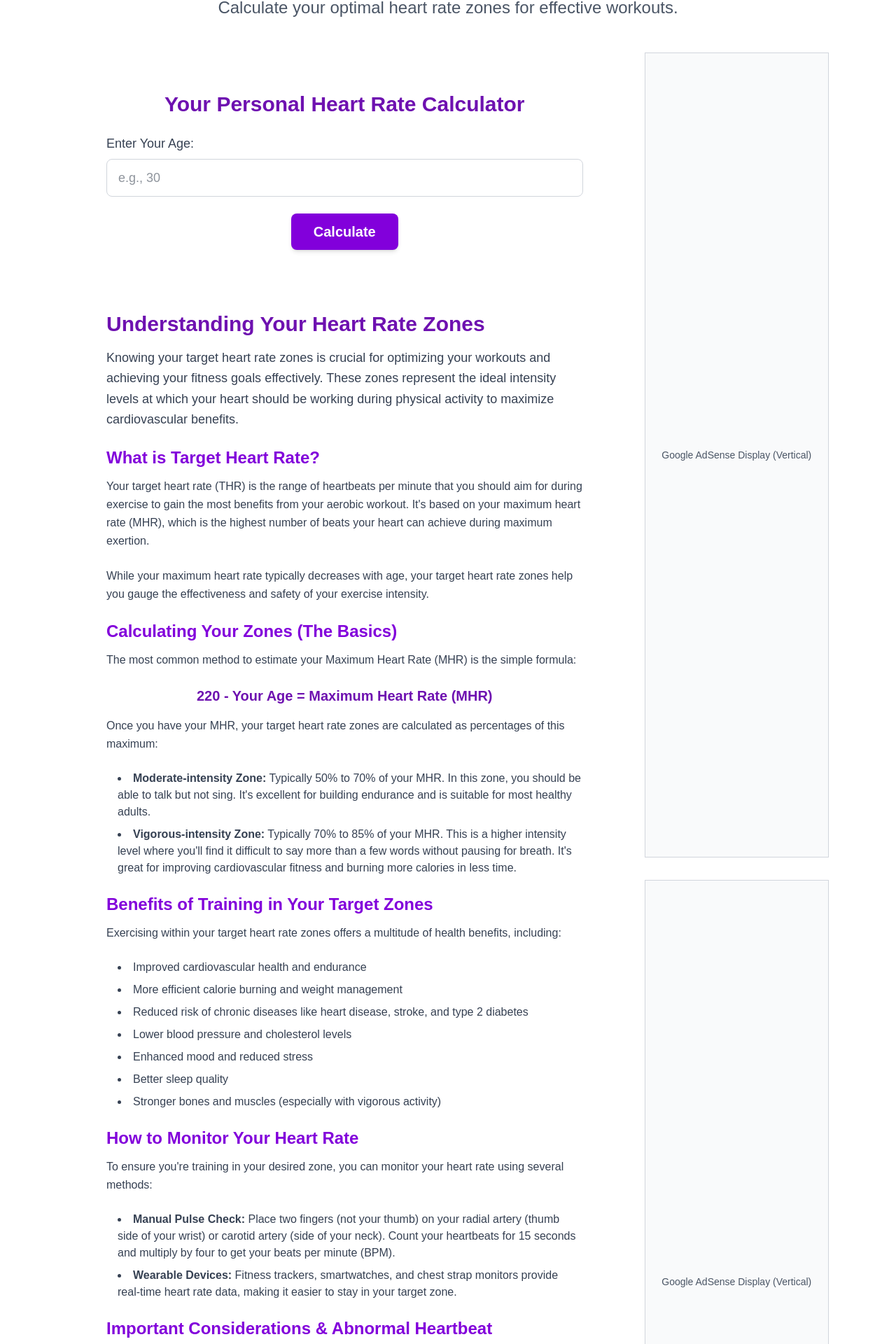
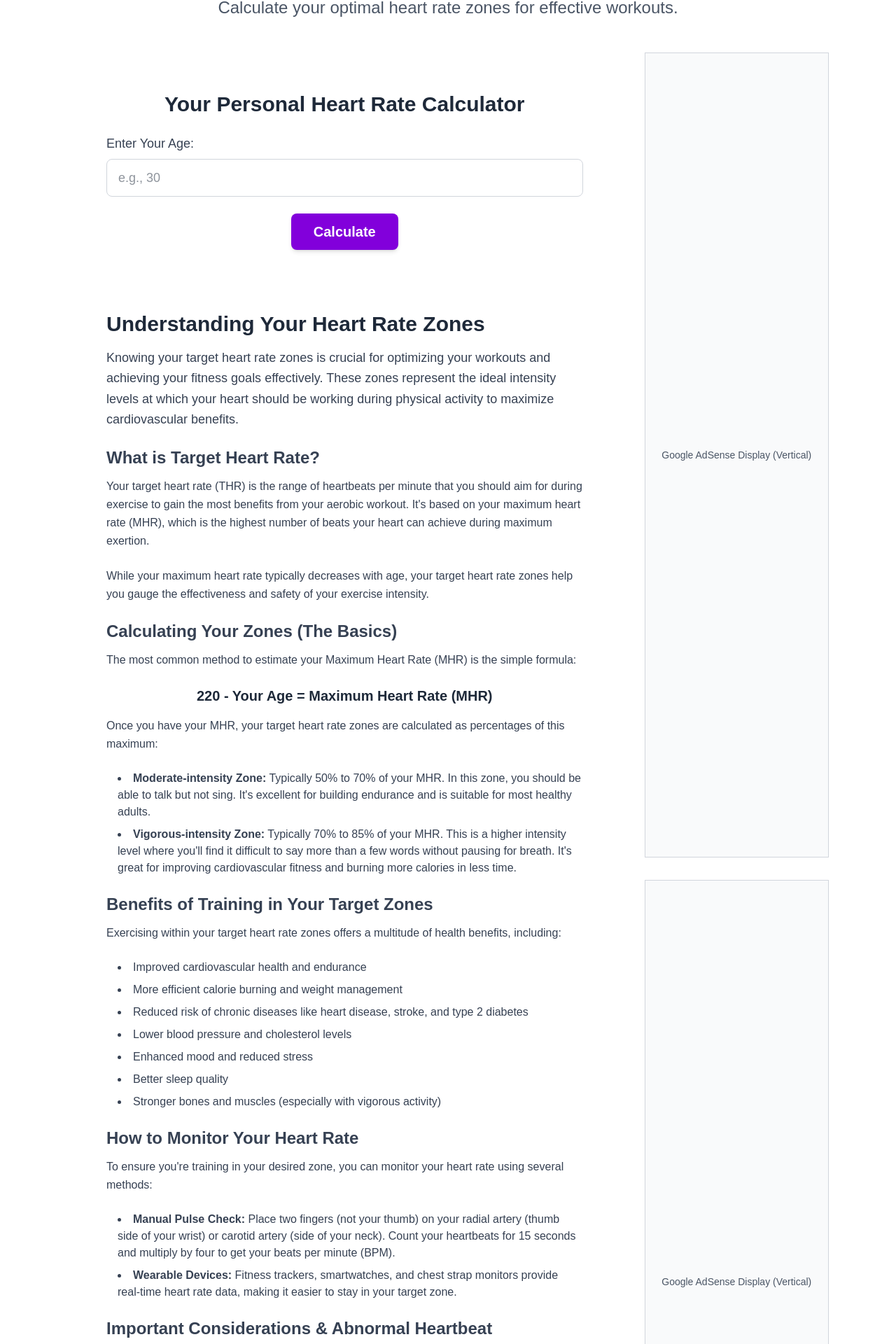
Before and after one commit to faizanhafiz/calculatorcenter, a Next.js app: page /fitness-health/heart-rate-calculator in a window 1280 px wide. Shown: the part 189-2109 px from the top of the page at 70% size. Built offline with nearby package versions, Linux system fonts and the light colour scheme.

Commit message:
color fix

```diff
--- a/app/fitness-health/heart-rate-calculator/HeartRateCalculator.tsx
+++ b/app/fitness-health/heart-rate-calculator/HeartRateCalculator.tsx
@@ -113,7 +113,7 @@ export default function HeartRateCalculator() {
 
   return (
     <div className="p-6 rounded-xl mb-10">
-      <h2 className="text-3xl font-bold text-purple-800 text-center mb-6">
+      <h2 className="text-3xl font-bold text-gray-800 text-center mb-6">
         Your Personal Heart Rate Calculator
       </h2>
       <div className="mb-6">
--- a/app/fitness-health/heart-rate-calculator/HeartRateStaticContent.tsx
+++ b/app/fitness-health/heart-rate-calculator/HeartRateStaticContent.tsx
@@ -9,12 +9,12 @@ export default function HeartRateStaticContent() {
       <div className="block md:hidden mt-8 mb-8">
             <AdsSection />
           </div>
-      <h2 className="text-3xl font-bold text-purple-800 mb-4">Understanding Your Heart Rate Zones</h2>
+      <h2 className="text-3xl font-bold text-gray-800 mb-4">Understanding Your Heart Rate Zones</h2>
       <p className="text-lg leading-relaxed">
         Knowing your target heart rate zones is crucial for optimizing your workouts and achieving your fitness goals effectively. These zones represent the ideal intensity levels at which your heart should be working during physical activity to maximize cardiovascular benefits.
       </p>
 
-      <h3 className="text-2xl font-semibold text-purple-700 mb-3">What is Target Heart Rate?</h3>
+      <h3 className="text-2xl font-semibold text-gray-700 mb-3">What is Target Heart Rate?</h3>
       <p className="leading-relaxed">
         Your target heart rate (THR) is the range of heartbeats per minute that you should aim for during exercise to gain the most benefits from your aerobic workout. It's based on your maximum heart rate (MHR), which is the highest number of beats your heart can achieve during maximum exertion.
       </p>
@@ -26,11 +26,11 @@ export default function HeartRateStaticContent() {
             <AdsSection />
           </div>
 
-      <h3 className="text-2xl font-semibold text-purple-700 mb-3">Calculating Your Zones (The Basics)</h3>
+      <h3 className="text-2xl font-semibold text-gray-700 mb-3">Calculating Your Zones (The Basics)</h3>
       <p className="leading-relaxed">
         The most common method to estimate your Maximum Heart Rate (MHR) is the simple formula:
       </p>
-      <p className="text-xl font-bold text-center text-purple-800 my-4">
+      <p className="text-xl font-bold text-center text-gray-800 my-4">
         220 - Your Age = Maximum Heart Rate (MHR)
       </p>
       <p className="leading-relaxed">
@@ -45,7 +45,7 @@ export default function HeartRateStaticContent() {
         </li>
       </ul>
 
-      <h3 className="text-2xl font-semibold text-purple-700 mb-3">Benefits of Training in Your Target Zones</h3>
+      <h3 className="text-2xl font-semibold text-gray-700 mb-3">Benefits of Training in Your Target Zones</h3>
       <p className="leading-relaxed">
         Exercising within your target heart rate zones offers a multitude of health benefits, including:
       </p>
@@ -62,7 +62,7 @@ export default function HeartRateStaticContent() {
             <AdsSection />
           </div>
 
-      <h3 className="text-2xl font-semibold text-purple-700 mb-3">How to Monitor Your Heart Rate</h3>
+      <h3 className="text-2xl font-semibold text-gray-700 mb-3">How to Monitor Your Heart Rate</h3>
       <p className="leading-relaxed">
         To ensure you're training in your desired zone, you can monitor your heart rate using several methods:
       </p>
@@ -75,7 +75,7 @@ export default function HeartRateStaticContent() {
         </li>
       </ul>
 
-      <h3 className="text-2xl font-semibold text-purple-700 mb-3">Important Considerations & Abnormal Heartbeat</h3>
+      <h3 className="text-2xl font-semibold text-gray-700 mb-3">Important Considerations & Abnormal Heartbeat</h3>
       <p className="leading-relaxed">
         While heart rate zones are a great guide, remember that they are estimates. Factors like your current fitness level, medications, stress, and even environmental conditions can affect your heart rate.
       </p>
```
